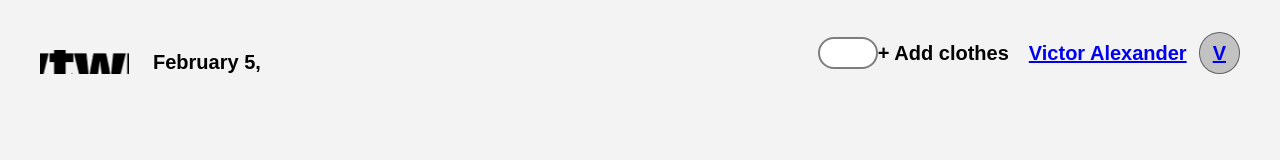
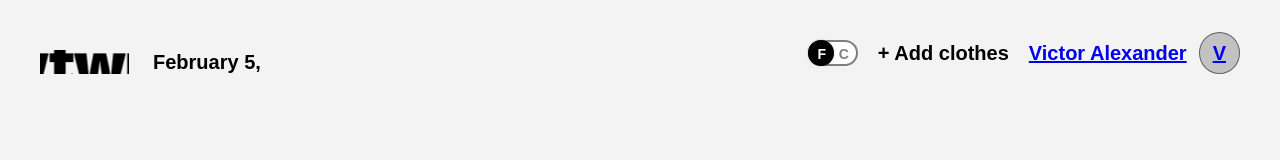
Before and after one commit to VictoryAlexander/se_project_react, a React (Create React App) app: page /#/ in a window 1280 px wide. Shown: the top 160 px of the page. Built offline with nearby package versions, Linux system fonts and the light colour scheme; no server answers.

Commit message:
Created Togglebutton switch

```diff
--- a/src/components/ToggleSwitch/ToggleSwitch.css
+++ b/src/components/ToggleSwitch/ToggleSwitch.css
@@ -1,39 +1,84 @@
-@font-face {
-  font-family: "Cabinet Grotesk";
-  font-style: normal;
-  font-weight: 700;
-  src: url(../../vendor/fonts/CabinetGrotesk-Bold.otf) format("otf")
+.toggle-switch {
+  margin: 0 20px 0 0;
 }
 
-.toggle-switch {
-
+.toggle-switch__checkbox {
+  height: 0;
+  width: 0;
+  visibility: hidden;
 }
 
 .toggle-switch__label {
+  display: flex;
+  align-items: center;
+  justify-content: space-between;
+  cursor: pointer;
+  width: 50px;
+  height: 26px;
+  background-color: #fff;
+  border-radius: 25px;
   position: relative;
-  display: inline-block;
-  width: 56px;
-  height: 28px;
-  border: 2px solid #7e7e7e;
-  border-radius: 20px;
-  background-color: #ffffff;
+  border: 2px #7e7e7e solid;
+  box-sizing: border-box;
+  transition: 0.3s ease-in-out;
 }
 
-.toggle-switch__checkbox {
-
+.toggle-switch__button {
+  content: "";
+  position: absolute;
+  top: -2px;
+  left: -2px;
+  width: 26px;
+  height: 26px;
+  border-radius: 20px;
+  transition: 0.2s;
+  background: #000;
+  box-shadow: 0 0 2px 0 rgba(10, 10, 10, 0.29);
 }
 
-.toggle-switch__checkbox_state_hidden {
-  opacity: 0;
-  width: 0;
-  height: 0;
+.toggle-switch__checkbox:checked + .toggle-switch__button {
+  left: calc(100% + 2px);
+  transform: translateX(-100%);
 }
 
-.toggle-switch__checkbox_state_visible {
+.toggle-switch__label:hover {
+  border-color: #000;
+}
+
+.toggle-switch__label:hover .toggle-switch__label_fahrenheit,
+.toggle-switch__label:hover .toggle-switch__label_celcius {
+  color: #fff;
+}
+
+.toggle-switch__label_fahrenheit,
+.toggle-switch__label_celcius {
   position: absolute;
-  cursor: pointer;
-  top: 0;
-  left: 0;
-  right: 0;
-  bottom: 0;
+  margin: 0;
+  font-family: "Cabinet Grotesk", "Arial", sans-serif;
+  font-style: normal;
+  font-weight: 700;
+  font-size: 14px;
+  line-height: 17px;
+  z-index: 2;
+  width: 28px;
+  height: 28px;
+  display: flex;
+  justify-content: center;
+  align-items: center;
+  transition: 0.3s;
+  mix-blend-mode: difference;
 }
+
+.toggle-switch__label_fahrenheit {
+  top: -2px;
+  left: -2px;
+}
+
+.toggle-switch__label_celcius {
+  top: -2px;
+  right: -2px;
+}
+
+.toggle-switch__label:active .toggle-switch__button {
+  width: 28px;
+}
--- a/src/components/ToggleSwitch/ToggleSwitch.js
+++ b/src/components/ToggleSwitch/ToggleSwitch.js
@@ -8,21 +8,52 @@ function ToggleSwitch() {
   const [isChecked, setIsChecked] = useState(currentTemperatureUnit === 'C');
   useEffect(() => setIsChecked(currentTemperatureUnit === 'C'), [currentTemperatureUnit]);
 
+  const [tempFahrColor, setTempFahrColor] = useState('');
+  const [tempCelColor, setTempCelColor] = useState('');
+
+  useEffect(() => {
+    if (currentTemperatureUnit === "F") {
+      setTempFahrColor("white");
+    } else {
+      setTempFahrColor("#7e7e7e");
+    }
+  }, [currentTemperatureUnit]);
+
+  useEffect(() => {
+    if (currentTemperatureUnit === "C") {
+      setTempCelColor("white");
+    } else {
+      setTempCelColor("#7e7e7e");
+    }
+  }, [currentTemperatureUnit]);
+
   return (
-    <div className='toggle-switch'>
-      <label className='toggle-switch__label'>
+    <div className="toggle-switch">
+      <label className="toggle-switch__label" htmlFor="toggle-switch">
+        <p
+          className="toggle-switch__label_fahrenheit"
+          style={{ color: tempFahrColor }}
+        >
+          F
+        </p>
+        <p
+          className="toggle-switch__label_celcius"
+          style={{ color: tempCelColor }}
+        >
+          C
+        </p>
         <input
-          className='toggle-switch_checkbox toggle-switch__checkbox_state_hidden'
-          type='checkbox'
-          name='toggle-switch-checkbox'
+          type="checkbox"
+          className="toggle-switch__checkbox"
+          id="toggle-switch"
           value={currentTemperatureUnit}
           onChange={handleToggleSwitchChange}
           checked={isChecked}
         />
-        <span className='toggle-switch__checkbox toggle-switch__checkbox_state_visible'/>
+        <span className={`toggle-switch__button`}></span>
       </label>
     </div>
-  )
+  );
 }
 
 export default ToggleSwitch;
--- a/src/utils/api.js
+++ b/src/utils/api.js
@@ -1,4 +1,4 @@
-const baseURL = 'https://localhost.3001';
+const baseURL = 'https://my-json-server.typicode.com/VictoryAlexander/se_project_react';
 
 function handleServerResponse(res) {
   return res.ok ? res.json() : Promise.reject(`Error: ${res.status}`);
--- a/src/utils/weatherApi.js
+++ b/src/utils/weatherApi.js
@@ -16,8 +16,8 @@ function filterDataFromWeatherAPI(data) {
   }
   const weather = {};
   weather.city = data.name;
-  weather.temperature.F = `${Math.round(data.main.temp)}°F`;
-  weather.temperature.C = `${Math.round((data.main.temp - 32) * 5/9)}°C`;
+  weather.temperatureF = `${Math.round(data.main.temp)}°F`;
+  weather.temperatureC = `${Math.round((data.main.temp - 32) * 5/9)}°C`;
   return weather;
 }
 
```
